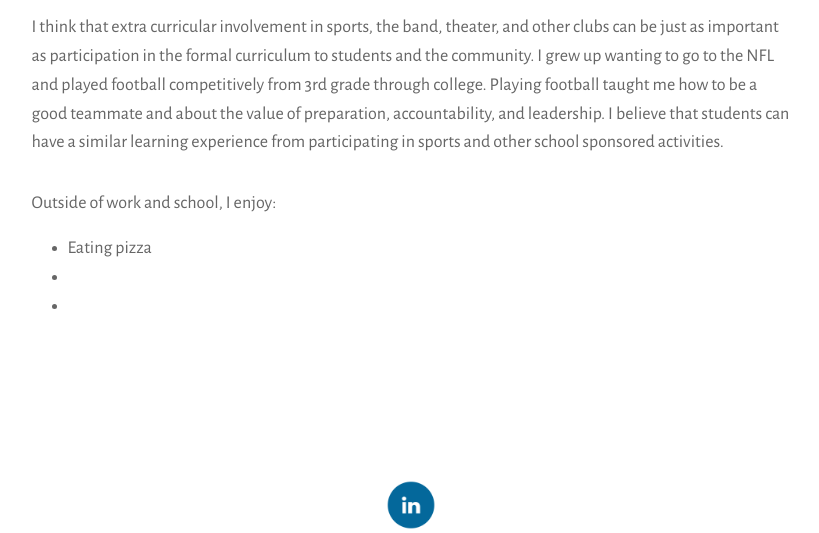
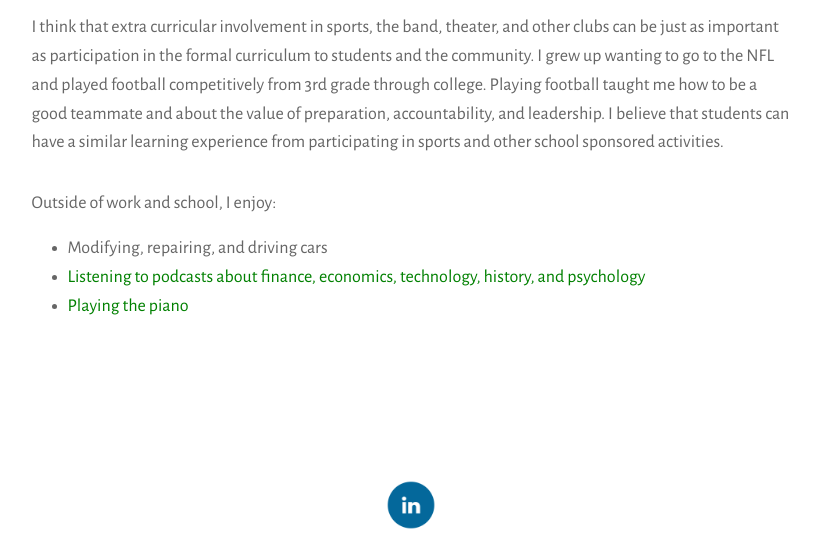
Before and after one commit to scottf10/scottflorencejr, a PHP site: the page made by index.php in a window 1280 px wide. Shown: the part 836-1369 px from the top of the page, without its empty margins (229-1048 px from the left). Run offline with PHP 8.4, Linux system fonts and the light colour scheme; some libraries are stand-ins or nearby versions.

Commit message:
Updated hobbies

```diff
--- a/index.php
+++ b/index.php
@@ -74,12 +74,12 @@ include('includes/navbar.php');
                     <p class="pt-3">Outside of work and school, I enjoy: </p>
                         <ul class="px-5">
                             <li>
-                                Eating pizza
+                                Modifying, repairing, and driving cars
                             </li>
                             <li>
-
+                                <a class="link" href="https://open.spotify.com/playlist/0Z30iV34a061avNbEC8TOe?si=2ca625b754cb4614" target="blank">Listening to podcasts about finance, economics, technology, history, and psychology </a>
                             <li>
-
+                                <a class="link" href="https://www.youtube.com/watch?v=LvW5yxIdBuM" target="blank">Playing the piano</a>
                             </li>
                         </ul>
 
```
